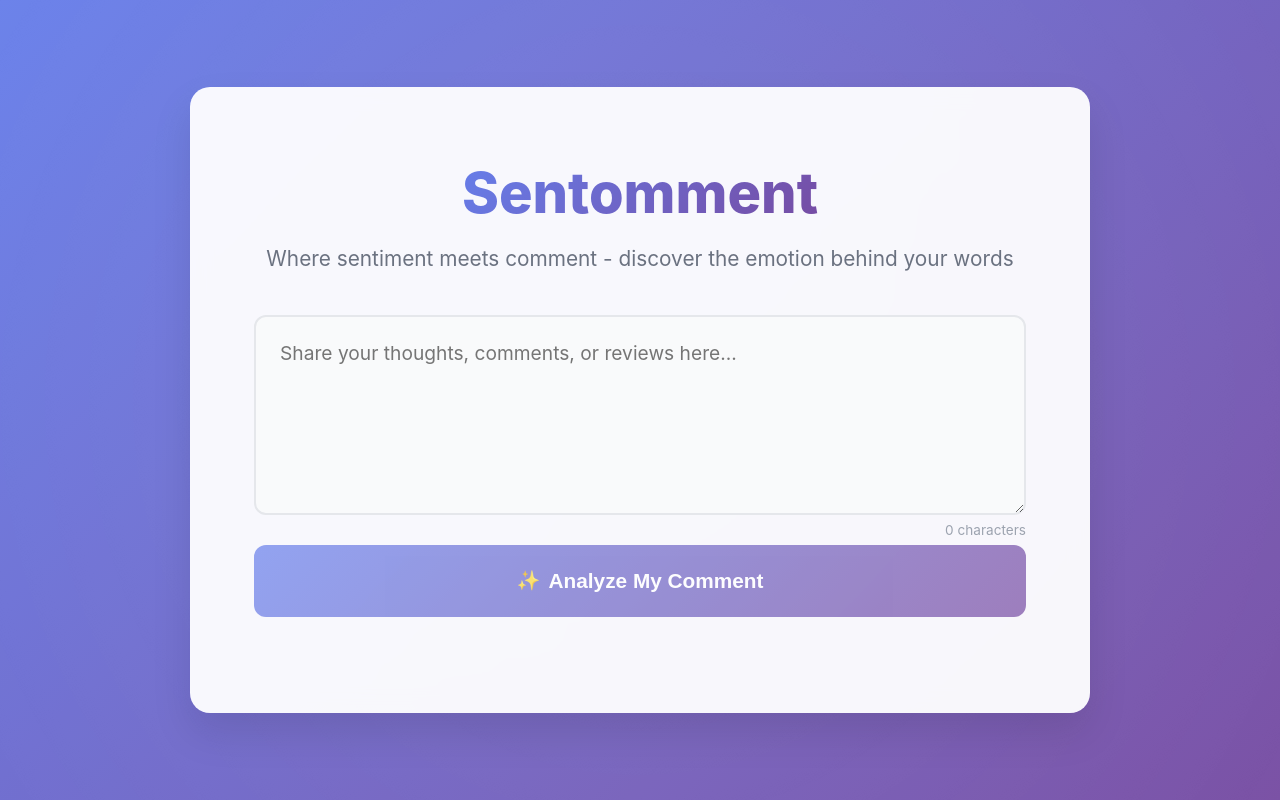
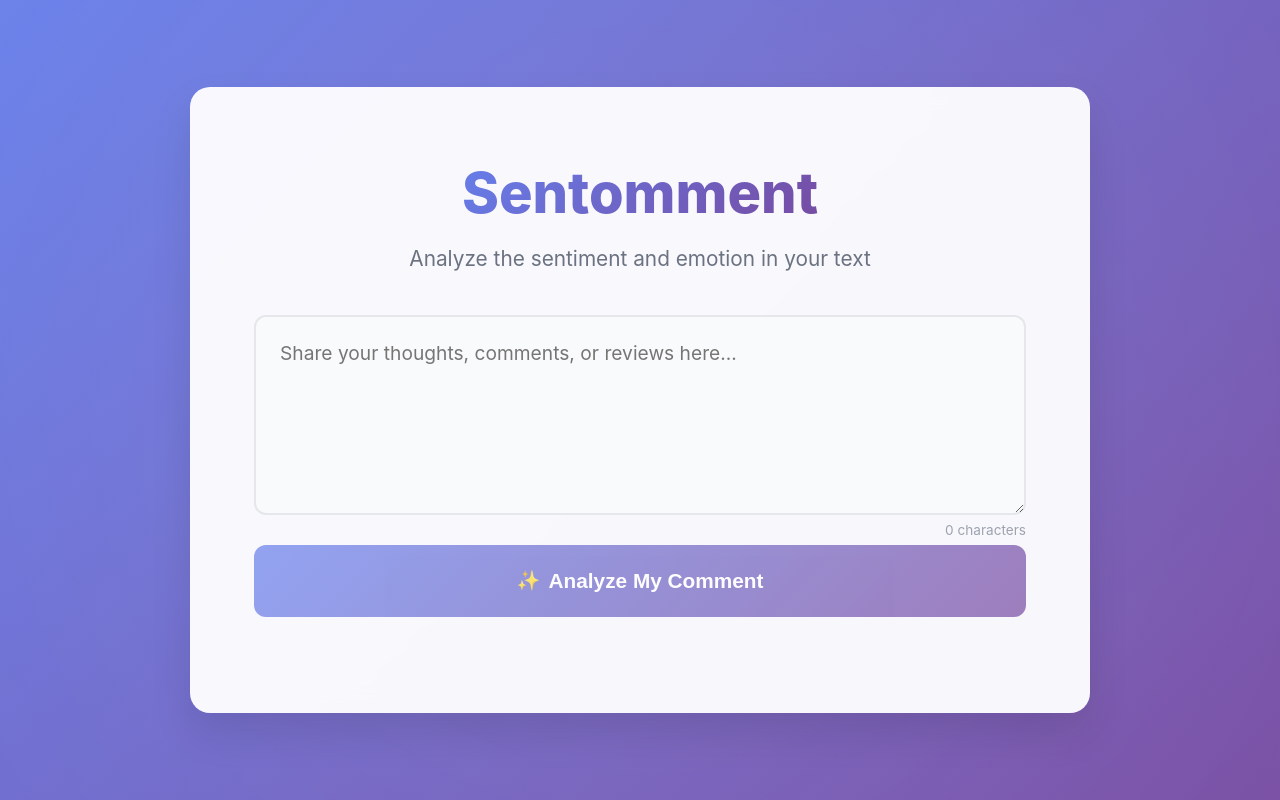
Before and after one commit to warnerjoe/sentomment, a React (Vite) app in the folder client/: page / in a window 1280 px wide. Built offline with nearby package versions, Linux system fonts and the light colour scheme.

Commit message:
Fix tagline to be more natural and clear

```diff
--- a/client/index.html
+++ b/client/index.html
@@ -4,8 +4,8 @@
     <meta charset="UTF-8" />
     <link rel="icon" type="image/svg+xml" href="/vite.svg" />
     <meta name="viewport" content="width=device-width, initial-scale=1.0" />
-    <title>Sentomment - Where Sentiment Meets Comment</title>
-    <meta name="description" content="Analyze the emotion and sentiment behind your comments, reviews, and thoughts with Sentomment's AI-powered sentiment analysis tool." />
+    <title>Sentomment - Sentiment Analysis Tool</title>
+    <meta name="description" content="Analyze the emotion and sentiment in your text with Sentomment's AI-powered sentiment analysis tool." />
     <meta name="keywords" content="sentiment analysis, comment analysis, emotion detection, AI text analysis, review sentiment" />
     <meta property="og:title" content="Sentomment - Sentiment Analysis Tool" />
     <meta property="og:description" content="Discover the emotion behind your words with our AI-powered sentiment analysis." />
--- a/client/src/components/ReviewForm.jsx
+++ b/client/src/components/ReviewForm.jsx
@@ -53,7 +53,7 @@ export default function ReviewForm() {
           <h1 className="form-title">
             <span className="gradient-text">Sentomment</span>
           </h1>
-          <p className="form-subtitle">Where sentiment meets comment - discover the emotion behind your words</p>
+          <p className="form-subtitle">Analyze the sentiment and emotion in your text</p>
         </div>
 
         <form onSubmit={handleSubmit} className="review-form">
```
